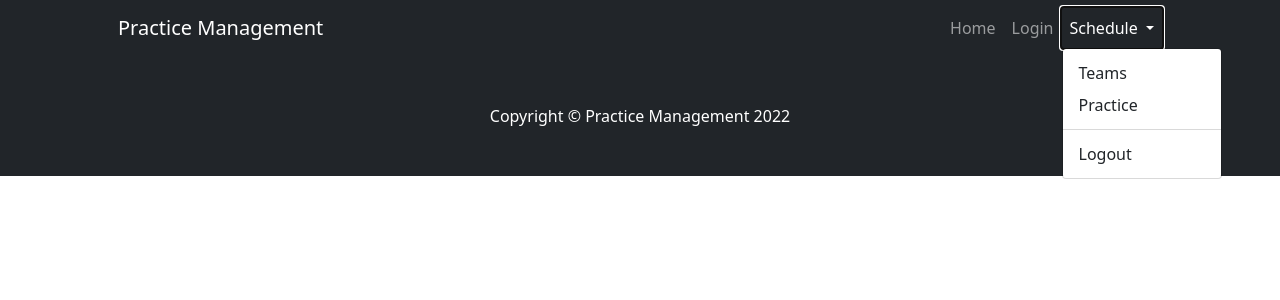
After one commit to bamarshall06/practice-baseball-flask, a Flask app: template app/templates/base.html in a window 1280 px wide, after a click on "Schedule". The commit adds this page. Shown: the top 300 px of the page. Run offline with Flask 2, Linux system fonts and the light colour scheme; the template is opened without the code that fills it, so the values that code supplies are empty; some libraries are stand-ins or nearby versions.

Commit message:
third - new homepage

```diff
--- /dev/null
+++ b/app/templates/base.html
@@ -0,0 +1,72 @@
+<!DOCTYPE html>
+<html lang="en">
+<head>
+    <meta charset="utf-8" />
+    <meta name="viewport" content="width=device-width, initial-scale=1, shrink-to-fit=no" />
+    <meta name="description" content="" />
+    <meta name="author" content="" />
+    <!-- Favicon-->
+    <link rel="icon" type="image/x-icon" href="{{ url_for('static', filename='assets/favicon.ico') }}" />
+    <!-- Bootstrap icons-->
+    <link href="https://cdn.jsdelivr.net/npm/bootstrap-icons@1.4.1/font/bootstrap-icons.css" rel="stylesheet" />
+    <!-- Core theme CSS (includes Bootstrap)-->
+    <!-- CSS only -->
+    <link href="{{ url_for('static', filename='css/styles.css') }}" rel="stylesheet" />
+    <link href="https://cdn.jsdelivr.net/npm/bootstrap@5.1.3/dist/css/bootstrap.min.css" rel="stylesheet" />
+    {% block head %}{% endblock %}
+</head>
+
+<body>
+    <!-- Responsive navbar-->
+        <nav class="navbar navbar-expand-lg navbar-dark bg-dark">
+            <div class="container px-lg-5">
+                <a class="navbar-brand" href="{{ url_for('index') }}">Practice Management</a>
+                <button class="navbar-toggler" type="button" data-bs-toggle="collapse" data-bs-target="#navbarSupportedContent" aria-controls="navbarSupportedContent" aria-expanded="false" aria-label="Toggle navigation"><span class="navbar-toggler-icon"></span></button>
+                <div class="collapse navbar-collapse" id="navbarSupportedContent">
+                    <ul class="navbar-nav ms-auto mb-2 mb-lg-0">
+
+                        <li class="nav-item"><a class="nav-link {% block nav_home %}{% endblock %}" href="{{ url_for('index') }}">Home</a></li>
+                        <li class="nav-item"><a class="nav-link {% block nav_login %}{% endblock %}" href="#">Login</a></li>
+
+
+                        <div class="nav-item dropdown">
+                            <a class="nav-link dropdown-toggle" href="#"  id="dropdownMenuLink" data-toggle="dropdown" aria-haspopup="true" aria-expanded="false">
+                            Schedule
+                            </a>
+                            <div class="dropdown-menu " aria-labelledby="dropdownMenuLink">
+                                <a class="dropdown-item" href="#">Teams</a>
+                                <a class="dropdown-item" href="#">Practice</a>
+
+                                <div class="dropdown-divider"></div>
+                                <a class="dropdown-item" href="#">Logout</a>
+
+                            <div/>
+                        </div>
+
+
+                    </ul>
+                    <hr>
+
+                </div>
+            </div>
+        </nav>
+
+
+    {% block body %}{% endblock %}
+
+    <!-- Footer-->
+        <footer class="py-5 bg-dark">
+            <div class="container"><p class="m-0 text-center text-white">Copyright &copy; Practice Management 2022</p></div>
+        </footer>
+        <!-- Bootstrap core JS-->
+        <!-- JavaScript Bundle with Popper -->
+        <script src="https://cdn.jsdelivr.net/npm/bootstrap@5.1.3/dist/js/bootstrap.bundle.min.js"></script>
+        <!-- Core theme JS-->
+        <script src="{{ url_for('static', filename='js/scripts.js') }}"></script>
+        <script src="https://code.jquery.com/jquery-3.5.1.slim.min.js" integrity="sha384-DfXdz2htPH0lsSSs5nCTpuj/zy4C+OGpamoFVy38MVBnE+IbbVYUew+OrCXaRkfj" crossorigin="anonymous"></script>
+        <script src="https://cdn.jsdelivr.net/npm/popper.js@1.16.1/dist/umd/popper.min.js" integrity="sha384-9/reFTGAW83EW2RDu2S0VKaIzap3H66lZH81PoYlFhbGU+6BZp6G7niu735Sk7lN" crossorigin="anonymous"></script>
+        <script src="https://stackpath.bootstrapcdn.com/bootstrap/4.5.2/js/bootstrap.min.js" integrity="sha384-B4gt1jrGC7Jh4AgTPSdUtOBvfO8shuf57BaghqFfPlYxofvL8/KUEfYiJOMMV+rV" crossorigin="anonymous"></script>
+
+
+</body>
+</html>
```
Also changed, not shown: app/templates/index.html (+54 -1 lines).
